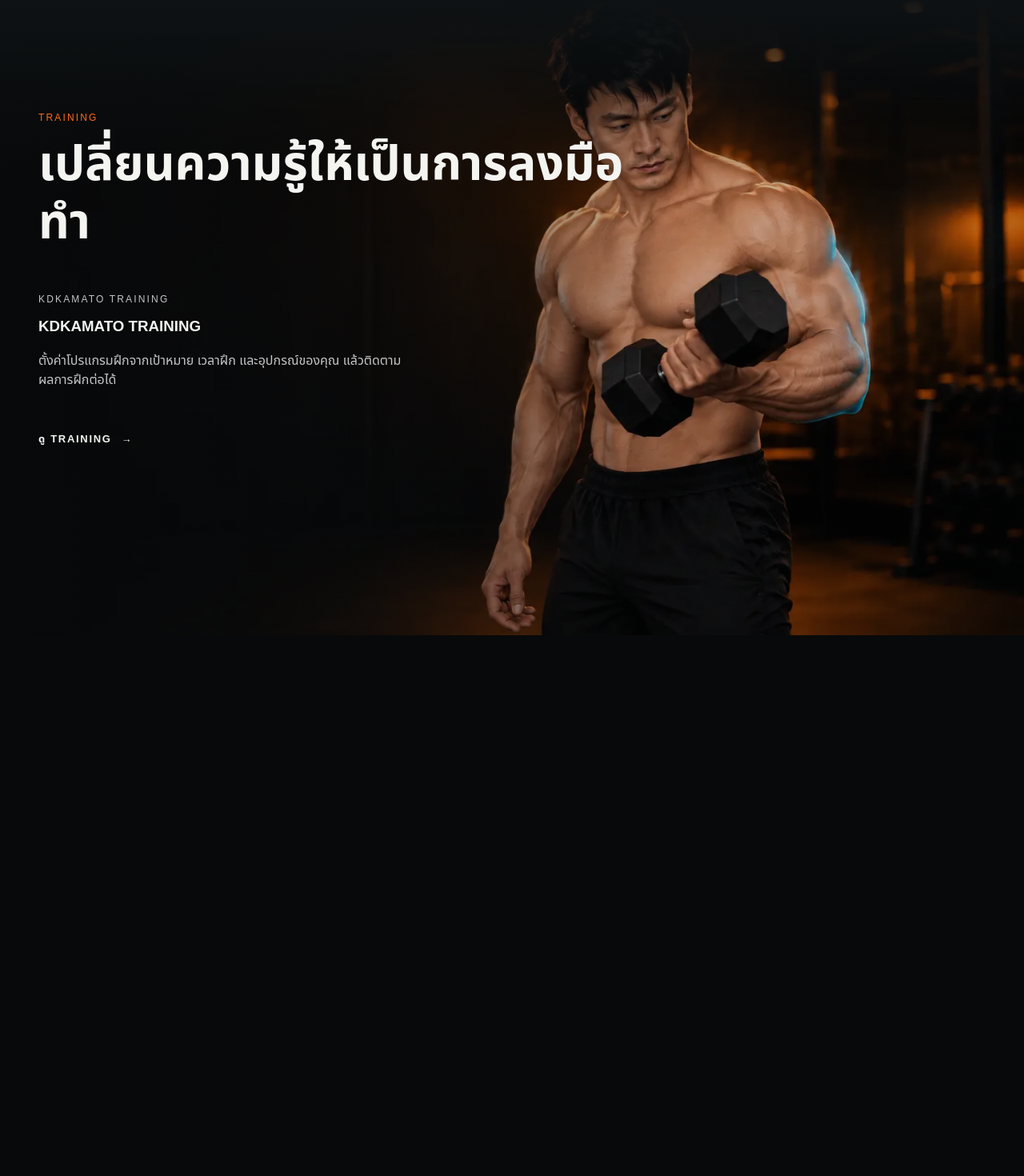
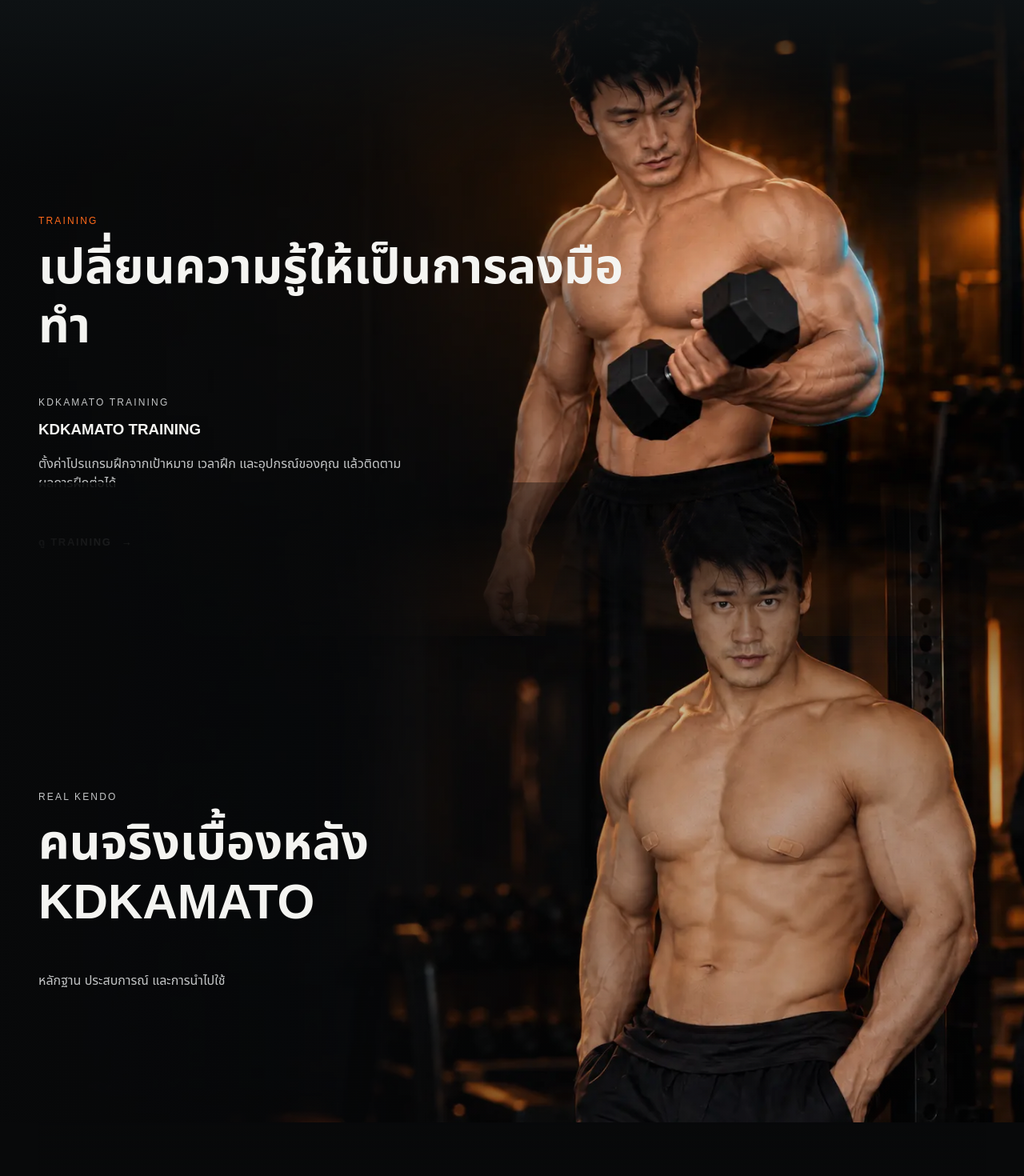
Before and after one commit to nutyfreshz/kdkamato, a Next.js app: page / in a window 1280 px wide. Shown: the part 7700-9170 px from the top of the page at 80% size. Built offline with nearby package versions, Linux system fonts and the light colour scheme; no server answers.

Commit message:
fix: restore proven training to real kendo motion

```diff
--- a/app/cinematic-motion.css
+++ b/app/cinematic-motion.css
@@ -1,27 +1,30 @@
 /* KDKAMATO cinematic motion layer.
-   Premium motion is deliberately built from opacity, transform and composited gradients.
-   No artwork, content, engine, auth or data behavior changes. */
+   Motion is deliberately built from opacity + transform + composited gradients.
+   No artwork, content, engine, auth, or data behavior changes. */
 
 body.kdk-route-enter main{
-  animation:kdk-route-enter .32s cubic-bezier(.22,.72,.2,1) both;
+  animation:kdk-route-enter .42s cubic-bezier(.22,.72,.2,1) both;
 }
 @keyframes kdk-route-enter{
-  from{opacity:.84}
-  to{opacity:1}
+  from{opacity:.72;transform:translate3d(0,10px,0)}
+  to{opacity:1;transform:none}
 }
 
-/* Editorial reveal: restrained, no blur-heavy template effect. */
+/* Reveal only after the client motion controller is active, so no-JS content stays visible. */
 html.kdk-motion-ready [data-motion-reveal="true"]{
   opacity:0;
-  transform:translate3d(0,18px,0);
+  transform:translate3d(0,34px,0) scale(.988);
+  filter:blur(4px);
   transition:
-    opacity .62s cubic-bezier(.22,.72,.2,1) var(--motion-delay,0ms),
-    transform .82s cubic-bezier(.16,.78,.18,1) var(--motion-delay,0ms);
-  will-change:opacity,transform;
+    opacity .82s cubic-bezier(.22,.72,.2,1) var(--motion-delay,0ms),
+    transform .96s cubic-bezier(.16,.78,.18,1) var(--motion-delay,0ms),
+    filter .72s ease var(--motion-delay,0ms);
+  will-change:opacity,transform,filter;
 }
 html.kdk-motion-ready [data-motion-reveal="true"][data-motion-visible="true"]{
   opacity:1;
   transform:none;
+  filter:none;
 }
 
 /* Opening sequence dissolve. */
@@ -49,155 +52,83 @@
   background:linear-gradient(180deg,#08090a 0%,rgba(8,9,10,.54) 46%,rgba(8,9,10,0) 100%);
 }
 
-/* Quiet content transitions: no visible horizontal section bars. */
-.home-page .knowledge{
+/* Content sections share edge colors so the page never exposes a hard section band. */
+.knowledge{
   background:
     radial-gradient(110% 58% at 78% 10%,rgba(72,220,232,.018),transparent 56%),
     linear-gradient(180deg,#08090a 0%,#090b0c 11%,#0b0d0e 27%,#0b0d0e 100%);
 }
-.home-page .lab{
+.lab{
   background:
     radial-gradient(95% 54% at 22% 18%,rgba(72,220,232,.025),transparent 60%),
     linear-gradient(180deg,#0b0d0e 0%,#0c0f11 10%,#0e1214 27%,#0e1214 100%);
 }
-.home-page .lab-grid-bg{
-  opacity:.46;
+.lab-grid-bg{
+  opacity:.5;
   -webkit-mask-image:linear-gradient(180deg,transparent 0%,rgba(0,0,0,.16) 9%,rgba(0,0,0,.72) 23%,#000 36%,#000 100%);
   mask-image:linear-gradient(180deg,transparent 0%,rgba(0,0,0,.16) 9%,rgba(0,0,0,.72) 23%,#000 36%,#000 100%);
 }
 
-/* Premium full-screen visual story.
-   Training and Real Kendo are no longer two stacked rectangles. They share one pinned stage,
-   crossfade over the same viewport, and hand copy/image emphasis to each other on scroll. */
-.visual-story{
-  --story-veil:0;
-  position:relative;
-  height:188svh;
-  margin-top:-1px;
-  background:#08090a;
+/* LAB -> TRAINING: the image enters from underneath the UI instead of appearing as a new rectangle. */
+.training{
+  --scene-out-dim:0;
+  --scene-out-copy:1;
+  z-index:1;
+  isolation:isolate;
 }
-.visual-story-stage{
-  position:sticky;
-  top:0;
-  height:100svh;
-  min-height:720px;
-  overflow:hidden;
-  isolation:isolate;
-  background:#08090a;
-}
-.visual-story-stage::after{
-  content:"";
-  position:absolute;
-  z-index:20;
-  inset:0;
-  pointer-events:none;
-  opacity:var(--story-veil,0);
-  background:
-    radial-gradient(80% 68% at 62% 48%,rgba(0,0,0,.12),rgba(0,0,0,.58) 78%),
-    #08090a;
-}
-.visual-story-anchor{
-  position:absolute;
-  width:1px;
-  height:1px;
-  left:0;
-  pointer-events:none;
-}
-.visual-story-anchor-kendo{top:92svh}
-.visual-story .visual-scene{
-  position:absolute;
-  inset:0;
-  width:100%;
-  height:100%;
-  min-height:0;
-  padding:0 !important;
-  margin:0;
-  overflow:hidden;
-}
-
-.visual-scene-training{
-  --training-dim:0;
-  z-index:1;
-  background:#08090a;
-}
-.visual-scene-training::before{
+.training::before{
   content:"";
   position:absolute;
   z-index:2;
   inset:0 0 auto;
-  height:30svh;
+  height:28svh;
   pointer-events:none;
-  background:linear-gradient(180deg,#0e1214 0%,rgba(14,18,20,.84) 18%,rgba(14,18,20,.3) 60%,transparent 100%);
+  background:linear-gradient(180deg,#0e1214 0%,rgba(14,18,20,.82) 18%,rgba(14,18,20,.28) 62%,transparent 100%);
 }
-.visual-scene-training::after{
+.training::after{
   content:"";
   position:absolute;
   z-index:2;
   inset:0;
   pointer-events:none;
-  background:
-    radial-gradient(80% 90% at 72% 46%,transparent 20%,rgba(8,9,10,.12) 62%,rgba(8,9,10,.42) 100%),
-    #08090a;
-  opacity:var(--training-dim,0);
+  background:#08090a;
+  opacity:var(--scene-out-dim,0);
 }
-.visual-scene-training .training-image{
-  transform:translate3d(0,var(--training-y,0px),0) scale(var(--training-scale,1.035));
-  transform-origin:58% 46%;
-  will-change:transform;
+.training-copy{
+  opacity:var(--scene-out-copy,1);
+  transition:opacity .08s linear;
 }
-.visual-scene-training .training-shade{
+
+/* TRAINING -> REAL KENDO
+   These two full-screen photographs now behave as one stacked cinematic scene.
+   Kendo overlaps the final part of Training, is feather-masked at its leading edge,
+   then fades/lifts in while Training dims underneath. This removes the horizontal cut completely. */
+.kendo{
+  --scene-in-opacity:1;
+  --scene-in-y:0px;
+  z-index:3;
+  isolation:isolate;
+  margin-top:-24svh;
+  background:transparent;
+}
+.kendo-image{
+  opacity:var(--scene-in-opacity,1);
+  transform:translate3d(0,calc(var(--motion-y,0px) + var(--scene-in-y,0px)),0) scale(1.075);
+  -webkit-mask-image:linear-gradient(180deg,transparent 0%,rgba(0,0,0,.08) 6%,rgba(0,0,0,.34) 13%,rgba(0,0,0,.76) 23%,#000 34%,#000 100%);
+  mask-image:linear-gradient(180deg,transparent 0%,rgba(0,0,0,.08) 6%,rgba(0,0,0,.34) 13%,rgba(0,0,0,.76) 23%,#000 34%,#000 100%);
+  will-change:transform,opacity;
+}
+.kendo-shade{
   z-index:1;
   background:
-    linear-gradient(90deg,rgba(8,9,10,.97) 0%,rgba(8,9,10,.7) 31%,rgba(8,9,10,.1) 66%,rgba(8,9,10,.18) 100%),
-    linear-gradient(180deg,rgba(8,9,10,.04),rgba(8,9,10,.18));
+    linear-gradient(180deg,rgba(8,9,10,0) 0%,rgba(8,9,10,.05) 18%,rgba(8,9,10,.12) 32%,rgba(8,9,10,.08) 100%),
+    linear-gradient(90deg,rgba(8,9,10,.97) 0%,rgba(8,9,10,.72) 31%,rgba(8,9,10,.12) 66%,rgba(8,9,10,.22) 100%);
 }
-.visual-scene-training .training-copy{
-  z-index:4;
-  opacity:var(--training-copy-opacity,1);
-  transform:translate3d(0,var(--training-copy-y,0px),0);
-  will-change:opacity,transform;
+.kendo-copy{
+  padding-top:32svh;
 }
 
-.visual-scene-kendo{
-  --kendo-scene-opacity:0;
-  z-index:3;
-  opacity:var(--kendo-scene-opacity,0);
-  pointer-events:none;
-  background:#08090a;
-  will-change:opacity;
-}
-.visual-scene-kendo .kendo-image{
-  opacity:1;
-  transform:translate3d(0,var(--kendo-y,34px),0) scale(var(--kendo-scale,1.095));
-  transform-origin:64% 44%;
-  will-change:transform;
-}
-.visual-scene-kendo .kendo-shade{
-  z-index:1;
-  background:
-    linear-gradient(90deg,rgba(8,9,10,.98) 0%,rgba(8,9,10,.75) 29%,rgba(8,9,10,.13) 64%,rgba(8,9,10,.2) 100%),
-    radial-gradient(68% 70% at 68% 44%,rgba(255,106,26,.035),transparent 70%);
-}
-.visual-scene-kendo::after{
-  content:"";
-  position:absolute;
-  z-index:2;
-  left:0;
-  right:0;
-  bottom:0;
-  height:24svh;
-  pointer-events:none;
-  background:linear-gradient(180deg,transparent 0%,rgba(8,9,10,.24) 42%,#08090a 100%);
-}
-.visual-scene-kendo .kendo-copy{
-  z-index:4;
-  padding-top:22svh;
-  opacity:var(--kendo-copy-opacity,0);
-  transform:translate3d(0,var(--kendo-copy-y,28px),0);
-  will-change:opacity,transform;
-}
-
-/* Scroll-driven Descent sequence keeps its more expressive depth because it is the narrative opener. */
+/* Scroll-driven Descent sequence. */
 .descent-frame{
   transform:translate3d(0,10px,0) scale(1.075);
   filter:saturate(.92) brightness(.88);
@@ -212,8 +143,8 @@
   filter:saturate(1) brightness(1);
 }
 .descent-copy{
-  transform:translate3d(0,32px,0) scale(.988);
-  filter:blur(4px);
+  transform:translate3d(0,38px,0) scale(.985);
+  filter:blur(5px);
   transition:
     opacity .7s cubic-bezier(.22,.72,.2,1),
     transform .82s cubic-bezier(.16,.78,.18,1),
@@ -229,48 +160,52 @@
   transition:transform .08s linear;
 }
 
-/* Minimal depth on static content. */
+/* Scroll-linked depth for large visual sections. */
+.training-image{
+  transform:translate3d(0,var(--motion-y,0px),0) scale(1.065);
+  will-change:transform;
+}
 .knowledge-visual,.manga-cover.real-cover{
   transform:translate3d(0,var(--motion-y,0px),0);
   will-change:transform;
 }
 
-/* Hover motion stays subtle and consistent with the editorial system. */
+/* Keep hover motion alive after reveal. */
 .manga-card .mini-cover,.tool-teasers a,.portal-links a,.article-grid article{
   transition:transform .28s cubic-bezier(.2,.7,.2,1),border-color .28s ease,color .28s ease,background .28s ease;
 }
-.manga-card:hover .mini-cover{transform:translate3d(0,-6px,0) scale(1.008)}
-.tool-teasers a:hover{transform:translate3d(0,-3px,0);border-color:rgba(72,220,232,.42);background:rgba(72,220,232,.035)}
-.article-grid article:hover{transform:translate3d(0,-3px,0)}
-.portal-links a:hover{transform:translate3d(7px,0,0);padding-left:0}
+.manga-card:hover .mini-cover{transform:translate3d(0,-8px,0) scale(1.01)}
+.tool-teasers a:hover{transform:translate3d(0,-4px,0);border-color:rgba(72,220,232,.42);background:rgba(72,220,232,.035)}
+.article-grid article:hover{transform:translate3d(0,-4px,0)}
+.portal-links a:hover{transform:translate3d(8px,0,0);padding-left:0}
 
 @media(max-width:900px){
   .hero::after,.descent::before{height:14svh}
-  html.kdk-motion-ready [data-motion-reveal="true"]{transform:translate3d(0,14px,0)}
-
-  .home-page .knowledge{
+  html.kdk-motion-ready [data-motion-reveal="true"]{
+    transform:translate3d(0,24px,0) scale(.992);
+    filter:blur(3px);
+  }
+  .knowledge{
     background:
       radial-gradient(125% 42% at 72% 8%,rgba(72,220,232,.016),transparent 58%),
       linear-gradient(180deg,#08090a 0%,#090b0c 9%,#0b0d0e 22%,#0b0d0e 100%);
   }
-  .home-page .lab{
+  .lab{
     background:
       radial-gradient(115% 44% at 18% 14%,rgba(72,220,232,.022),transparent 60%),
       linear-gradient(180deg,#0b0d0e 0%,#0c0f11 9%,#0e1214 22%,#0e1214 100%);
   }
-  .home-page .lab-grid-bg{
+  .lab-grid-bg{
     -webkit-mask-image:linear-gradient(180deg,transparent 0%,rgba(0,0,0,.14) 8%,rgba(0,0,0,.7) 20%,#000 32%,#000 100%);
     mask-image:linear-gradient(180deg,transparent 0%,rgba(0,0,0,.14) 8%,rgba(0,0,0,.7) 20%,#000 32%,#000 100%);
   }
-
-  .visual-story{height:170svh}
-  .visual-story-stage{min-height:680px}
-  .visual-story-anchor-kendo{top:82svh}
-  .visual-scene-training::before{height:24svh}
-  .visual-scene-training .training-image{transform-origin:68% 48%}
-  .visual-scene-kendo .kendo-image{transform-origin:66% 44%}
-  .visual-scene-kendo .kendo-copy{padding-top:24svh}
-  .visual-scene-kendo::after{height:20svh}
+  .training::before{height:20svh}
+  .kendo{margin-top:-16svh}
+  .kendo-image{
+    -webkit-mask-image:linear-gradient(180deg,transparent 0%,rgba(0,0,0,.16) 8%,rgba(0,0,0,.58) 18%,#000 30%,#000 100%);
+    mask-image:linear-gradient(180deg,transparent 0%,rgba(0,0,0,.16) 8%,rgba(0,0,0,.58) 18%,#000 30%,#000 100%);
+  }
+  .kendo-copy{padding-top:27svh}
 }
 
 @media(prefers-reduced-motion:reduce){
@@ -279,27 +214,17 @@
   html.kdk-motion-ready [data-motion-reveal="true"][data-motion-visible="true"]{
     opacity:1;
     transform:none;
+    filter:none;
     transition:none;
   }
   .hero::after,.descent::before{display:none}
   .descent-frame,.descent-copy,.descent-progress span,
-  .knowledge-visual,.manga-cover.real-cover{
+  .training-image,.knowledge-visual,.manga-cover.real-cover{
     transition:none;
     transform:none;
     filter:none;
   }
-  .visual-story{height:auto}
-  .visual-story-stage{position:relative;height:auto;min-height:0;overflow:visible}
-  .visual-story .visual-scene{position:relative;height:100svh;min-height:720px}
-  .visual-story-stage::after{display:none}
-  .visual-scene-training::after{opacity:0}
-  .visual-scene-training .training-image,
-  .visual-scene-training .training-copy,
-  .visual-scene-kendo .kendo-image,
-  .visual-scene-kendo .kendo-copy{
-    transform:none;
-    opacity:1;
-  }
-  .visual-scene-kendo{opacity:1}
-  .visual-story-anchor{display:none}
+  .training::after{opacity:0}
+  .training-copy{opacity:1}
+  .kendo-image{opacity:1;transform:none}
 }
--- a/app/layout.jsx
+++ b/app/layout.jsx
@@ -6,7 +6,6 @@
 import './ui-final-polish-overrides.css';
 import './cinematic-motion.css';
 import './worldclass-polish.css';
-import './visual-story-lock.css';
 import { getLanguage } from '../lib/language';
 import { SiteMotion } from '../components/site-motion';
 
--- a/app/visual-story-lock.css
+++ /dev/null
@@ -1,40 +0,0 @@
-/* Approved visual-story lock.
-   Purpose: keep Training -> Real Kendo as a deliberate two-beat showcase.
-   This does not introduce a new motion system; it only gives the existing crossfade enough scroll runway and a stable Kendo hold. */
-
-.visual-story[data-visual-story]{
-  height:250svh;
-}
-
-.visual-story-anchor-kendo{
-  top:124svh;
-}
-
-/* The existing JS still owns the crossfade. We only accelerate Kendo's visual settle
-   so it reaches a readable full state well before the sticky stage releases. */
-.visual-story[data-visual-story] .visual-scene-kendo{
-  opacity:clamp(0,calc(var(--kendo-scene-opacity,0) * 1.8),1);
-}
-
-.visual-story[data-visual-story] .visual-scene-kendo .kendo-copy{
-  opacity:clamp(0,calc(var(--kendo-copy-opacity,0) * 1.65),1);
-}
-
-@media(max-width:900px){
-  .visual-story[data-visual-story]{
-    height:220svh;
-  }
-  .visual-story-anchor-kendo{
-    top:102svh;
-  }
-}
-
-@media(prefers-reduced-motion:reduce){
-  .visual-story[data-visual-story]{
-    height:auto;
-  }
-  .visual-story[data-visual-story] .visual-scene-kendo,
-  .visual-story[data-visual-story] .visual-scene-kendo .kendo-copy{
-    opacity:1;
-  }
-}
```
Also changed, not shown: components/site-motion.tsx (+27 -53 lines).
